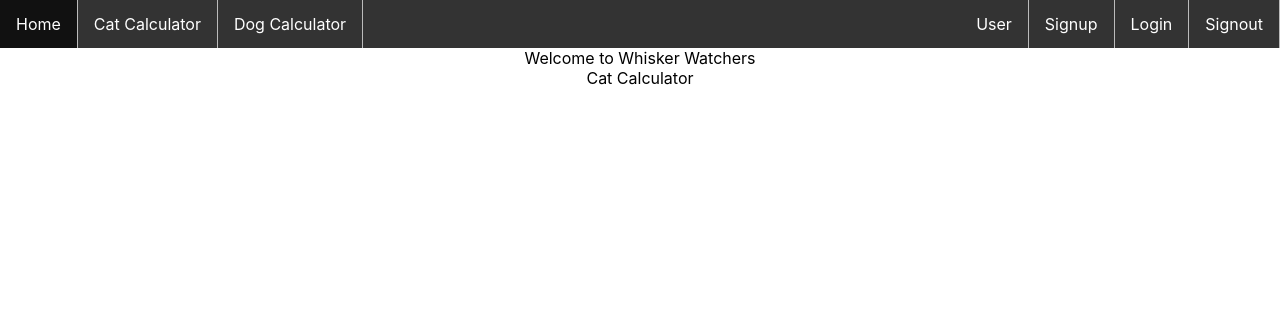
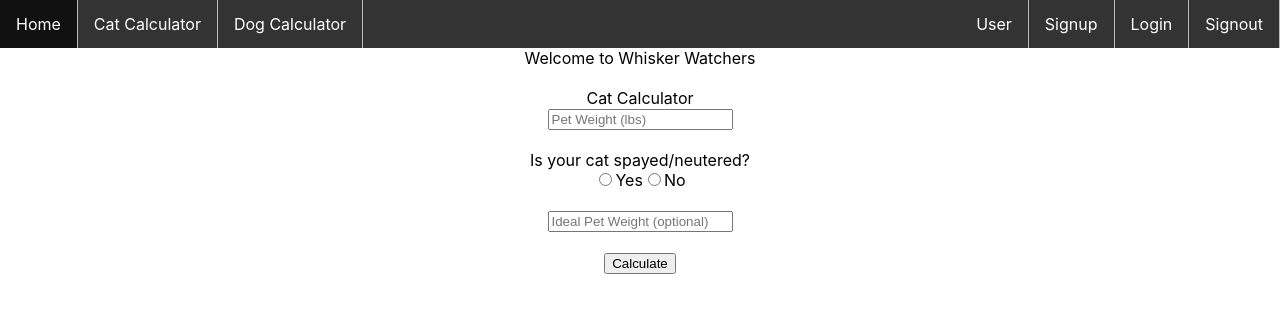
Before and after one commit to erobbi/whisker_watchers_frontend, a React (Create React App) app: page /cat_calculator in a window 1280 px wide. Shown: the top 312 px of the page. Built offline with nearby package versions, Linux system fonts and the light colour scheme; no server answers.

Commit message:
began buildout of cat calculator

```diff
--- a/src/CatCalculator.js
+++ b/src/CatCalculator.js
@@ -1,9 +1,59 @@
 import React from 'react'
+import { useState } from 'react'
 
 export default function CatCalculator() {
+    const [petWeight, setPetWeight] = useState("");
+    const [isNeutered, setIsNeutered] = useState(true);
+    const [bodyConditionScore, setBodyConditionScore] = useState("");
+    const [idealPetWeight, setIdealPetWeight] = useState("");
+
+
+    function handleSubmit(e) {
+        e.preventDefault(e);
+        console.log('submitted')
+    }
     return (
-        <div>
-            Cat Calculator
-        </div>
-    )
+      <div>
+        <div>Cat Calculator</div>
+
+        <form onSubmit={handleSubmit}>
+          <input
+            type="text"
+            placeholder="Pet Weight (lbs)"
+            id="petWeight"
+            value={petWeight}
+            onchange={(e) => setPetWeight(e.target.value)}
+          />
+          <br />
+          <br />
+          <div>Is your cat spayed/neutered?</div>
+          <input
+            type="radio"
+            value="true"
+            name="neutered"
+            onchange={(e) => setIsNeutered(true)}
+          />
+          <label for="true">Yes</label>
+          <input
+            type="radio"
+            value="false"
+            name="neutered"
+            onchange={(e) => setIsNeutered(false)}
+          />
+          <label for="false">No</label>
+          <br />
+          <br />{" "}
+          <input
+            type="text"
+            placeholder="Ideal Pet Weight (optional)"
+            id="idealPetWeight"
+            value={idealPetWeight}
+            onchange={(e) => setIdealPetWeight(e.target.value)}
+          />
+          <br />
+          <br />
+          <button type="submit">Calculate</button>
+        </form>
+      </div>
+    );
 }
--- a/src/TopBar.js
+++ b/src/TopBar.js
@@ -11,6 +11,7 @@ export default function TopBar({ loggedIn, setLoggedIn, user, setUser }) {
       ) : (
         <div>Welcome to Whisker Watchers</div>
       )}
+      <br/>
     </>
   );
 }
```
